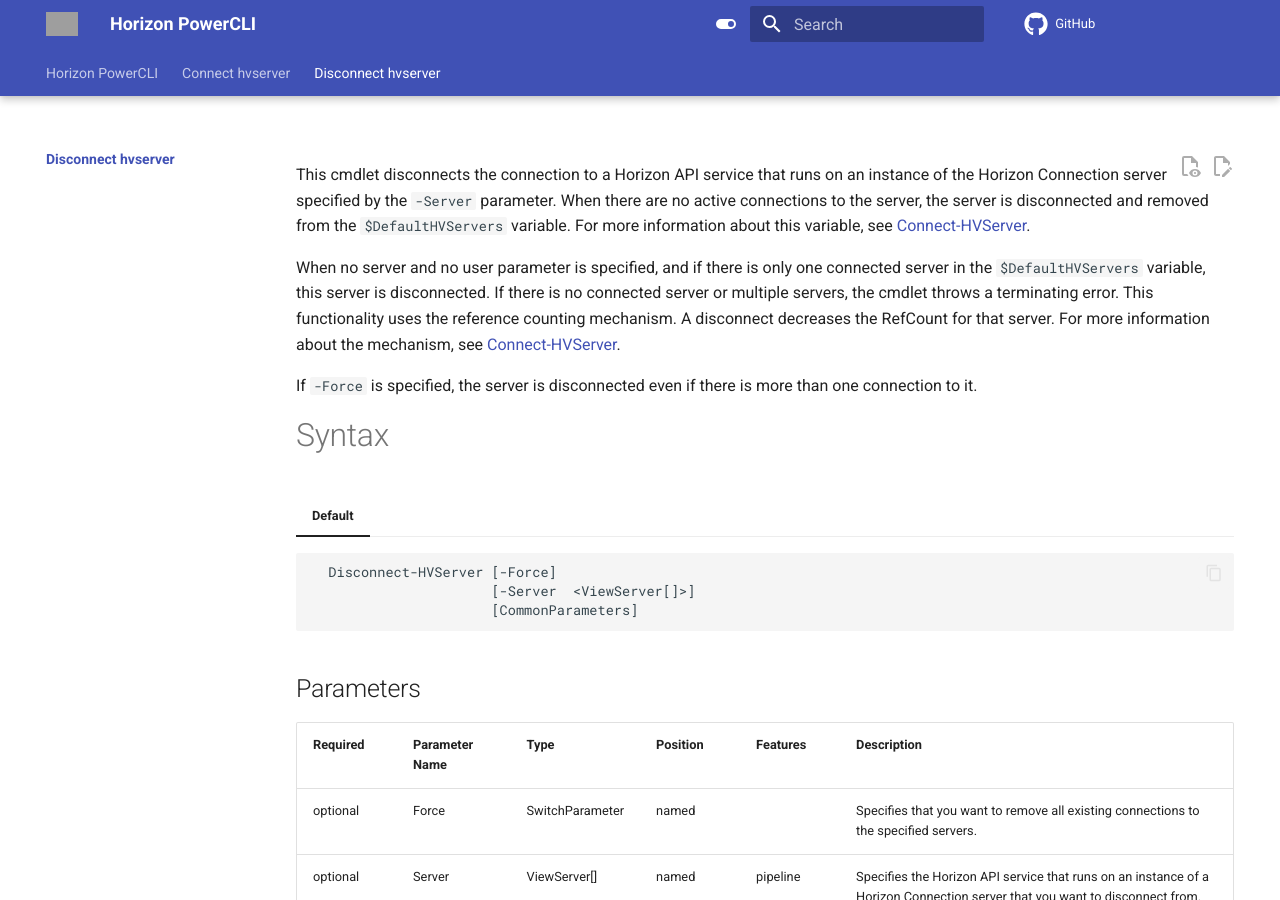
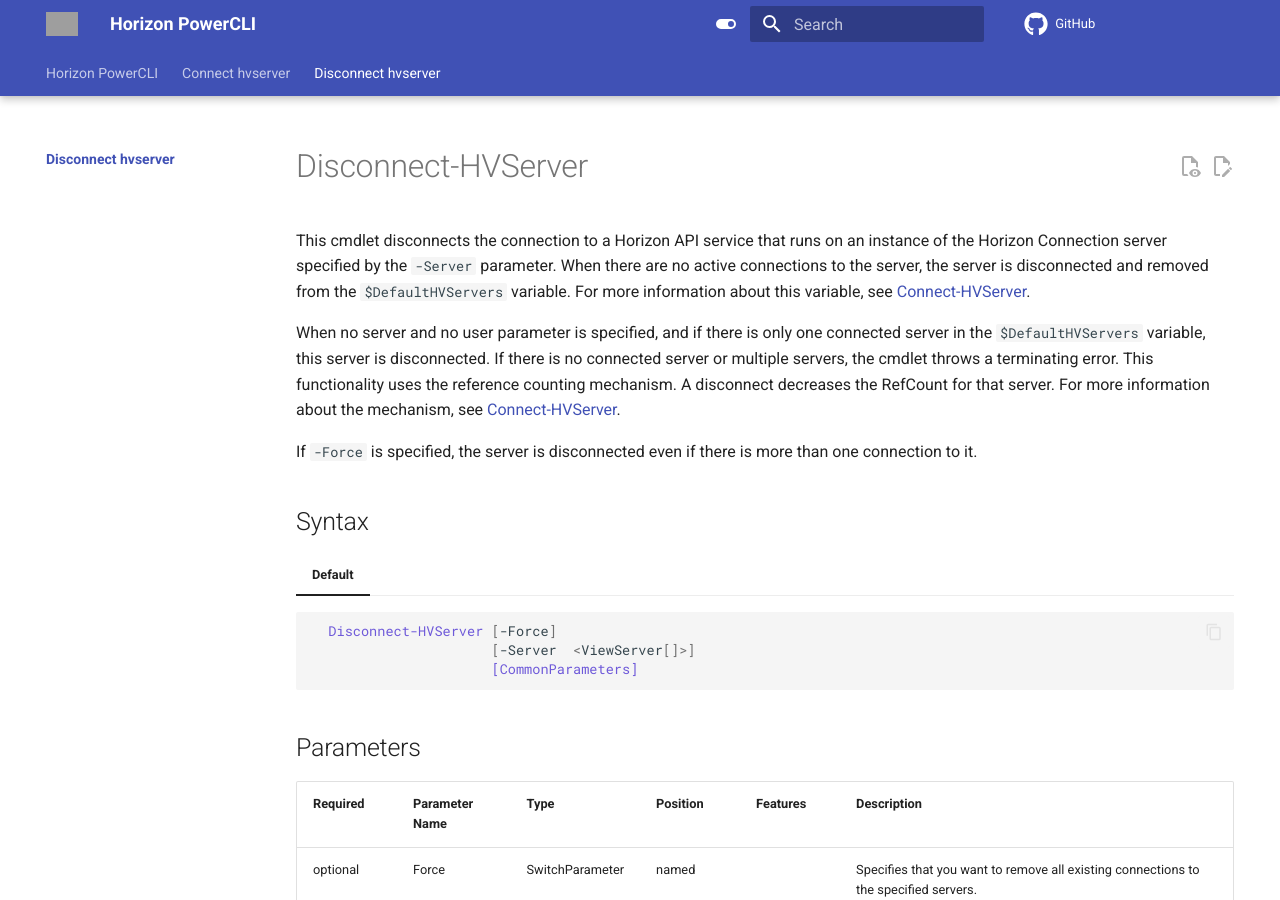
Before and after one commit to euc-dev/horizon-sdk-rdpvcbridge, an MkDocs documentation site: the page built from docs/disconnect-hvserver/index.md, in a window 1280 px wide and 900 px high. Built offline with MkDocs 1.6.1 and Material for MkDocs 9.7.7, drawn with Linux system fonts in a browser that asks for light colours; comment, search, counter and statistics services are not loaded; the version menu is left out; grey boxes are pictures that could not be loaded.

Commit message:
minor formatting changes to connect-hvserver and disconnect-hvserver pages

````diff
--- a/docs/disconnect-hvserver/index.md
+++ b/docs/disconnect-hvserver/index.md
@@ -12,10 +12,11 @@
 
 If `-Force` is specified, the server is disconnected even if there is more than one connection to it.
 
-# Syntax
+## Syntax
 
 === "Default"
-  ```
+
+  ```Powershell
     Disconnect-HVServer [-Force]
                         [-Server  <ViewServer[]>]
                         [CommonParameters]
@@ -33,15 +34,20 @@
 [VMware.VimAutomation.HorizonView.Types.V1.ViewServer](../../../../../horizon-apis/horizon-server/index.md#API-Reference)
 
 ## Examples
+
 ### Example 1
+
 `$HVServer = Connect-HVServer -Server server; Disconnect-HVServer -server $HVServer`
 Disconnects the connection to the specified Horizon API service that runs on an instance of a Horizon Connection server.
 
 ### Example 2
+
 `$HVServer = Connect-HVServer -Server server; Disconnect-HVServer -Force *`
 Disconnects all connected Horizon API services that run on instances of Horizon Connection servers.
 
 ## Related Commands
+
 ### HVServer
+
 [Connect-HVServer](../connect-hvserver/index.md)
 This cmdlet establishes a connection to the Horizon API service that runs on an instance of the Horizon Connection server.
````
Also changed, not shown: docs/connect-hvserver/index.md (+1 -1 lines).
